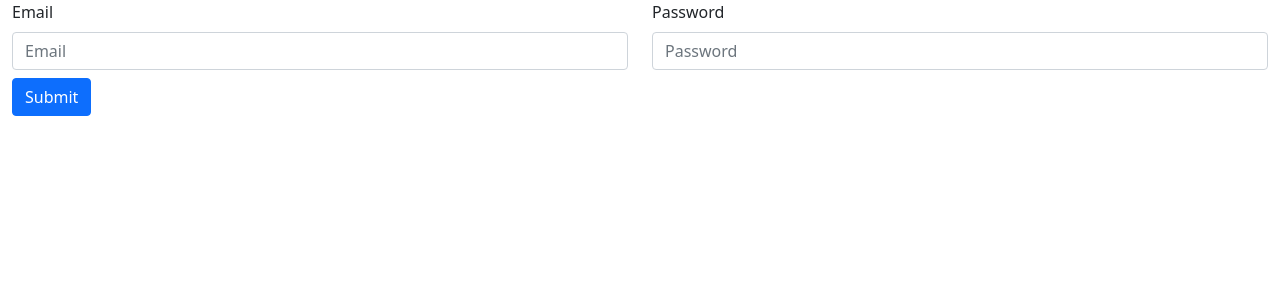
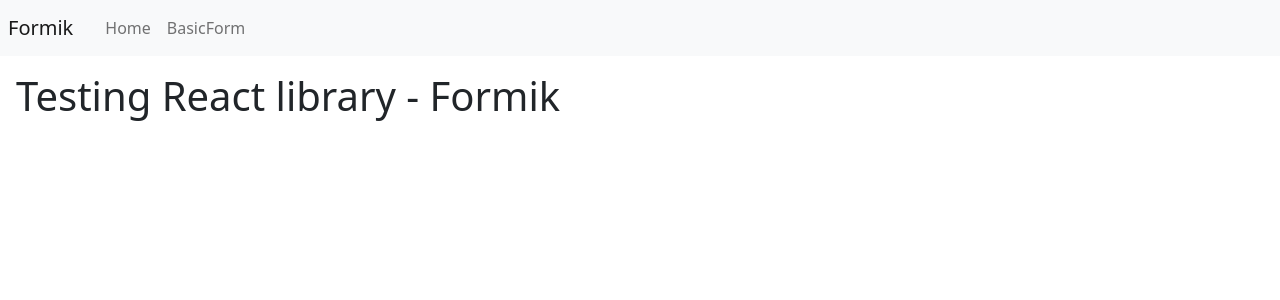
Before and after one commit to michaelc285/react-formik-sample, a React (Create React App) app: page / in a window 1280 px wide. Shown: the top 300 px of the page. Built offline with nearby package versions, Linux system fonts and the light colour scheme.

Commit message:
Add router

```diff
--- a/package.json
+++ b/package.json
@@ -10,6 +10,7 @@
     "formik": "^2.2.9",
     "react": "^17.0.2",
     "react-dom": "^17.0.2",
+    "react-router-dom": "^5.2.0",
     "react-scripts": "4.0.3",
     "web-vitals": "^1.0.1"
   },
--- a/src/App.js
+++ b/src/App.js
@@ -1,12 +1,23 @@
+
+import { Route, Switch } from "react-router-dom";
+import { ROOT, BASIC_FORM } from "./path";
+import 'bootstrap/dist/css/bootstrap.min.css';
 
 // Components
-import BasicFormComponents from "./components/BasicFormComponent";
+import BasicFormComponent from "./components/BasicFormComponent";
+import NavigationBarComponent from "./components/NavigationBarComponent";
+import HomePageComponent from "./components/HomePageComponent";
+
 
 function App() {
   return (
-    <div>
-      <BasicFormComponents />
-    </div>
+    <>
+      <NavigationBarComponent />
+      <Switch>
+        <Route path={ROOT} exact component={HomePageComponent} />
+        <Route path={BASIC_FORM} exact component={BasicFormComponent} />
+      </Switch>
+    </>
   );
 }
 
--- a/src/components/BasicFormComponent.js
+++ b/src/components/BasicFormComponent.js
@@ -4,6 +4,7 @@ import 'bootstrap/dist/css/bootstrap.min.css';
 
 export default function BasicFormComponents() {
     return (
+        <div className="p-3">
             <Formik
                 initialValues={{ email: '', password: '' }}
                 validate={values => {
@@ -32,12 +33,13 @@ export default function BasicFormComponents() {
                     handleBlur,
                     handleSubmit,
                     isSubmitting,
+
                     /* and other goodies */
                 }) => {
 
                     return (
                         <form onSubmit={handleSubmit} >
-                        <div className="container-fluid" >
+                            <div className="container" >
                                 <div className="row mb-2">
                                     <div className="col-12 col-md-6">
                                         <label htmlFor="email" className="form-label">Email</label>
@@ -78,8 +80,9 @@ export default function BasicFormComponents() {
                                 </div>
                             </div>
                         </form>
-                )
+                    );
                 }}
             </Formik>
+        </div>
     );
 }
--- /dev/null
+++ b/src/components/HomePageComponent.js
@@ -0,0 +1,9 @@
+import React from 'react'
+
+export default function HomePageComponent() {
+    return (
+        <div className="p-3 fw-bold">
+            <h1>Testing React library - Formik</h1>
+        </div>
+    )
+}
--- /dev/null
+++ b/src/components/NavigationBarComponent.js
@@ -0,0 +1,23 @@
+import React from 'react';
+import { ROOT, BASIC_FORM } from "../path";
+
+export default function NavigationBarComponent() {
+    return (
+        <nav className="navbar navbar-expand-lg navbar-light bg-light">
+            <a className="navbar-brand px-2" href={ROOT}>Formik</a>
+            <button className="navbar-toggler" type="button" data-toggle="collapse" data-target="#navbarNav" aria-controls="navbarNav" aria-expanded="false" aria-label="Toggle navigation">
+                <span className="navbar-toggler-icon"></span>
+            </button>
+            <div className="collapse navbar-collapse" id="navbarNav">
+                <ul className="navbar-nav">
+                    <li className="nav-item">
+                        <a className="nav-link" href={ROOT}>Home</a>
+                    </li>
+                    <li className="nav-item">
+                        <a className="nav-link" href={BASIC_FORM}>BasicForm</a>
+                    </li>
+                </ul>
+            </div>
+        </nav>
+    )
+}
--- a/src/index.js
+++ b/src/index.js
@@ -3,10 +3,13 @@ import ReactDOM from 'react-dom';
 import './index.css';
 import App from './App';
 import reportWebVitals from './reportWebVitals';
+import { BrowserRouter } from "react-router-dom";
 
 ReactDOM.render(
   <React.StrictMode>
-    <App />
+    <BrowserRouter>
+      <App />
+    </BrowserRouter>
   </React.StrictMode>,
   document.getElementById('root')
 );
--- /dev/null
+++ b/src/path.js
@@ -0,0 +1,2 @@
+export const ROOT = "/";
+export const BASIC_FORM = "/basic-form";
```
Also changed, not shown: 1 other file (tests, documents, lock files or other folders). Lines whose indentation alone changed are shown as unchanged.
